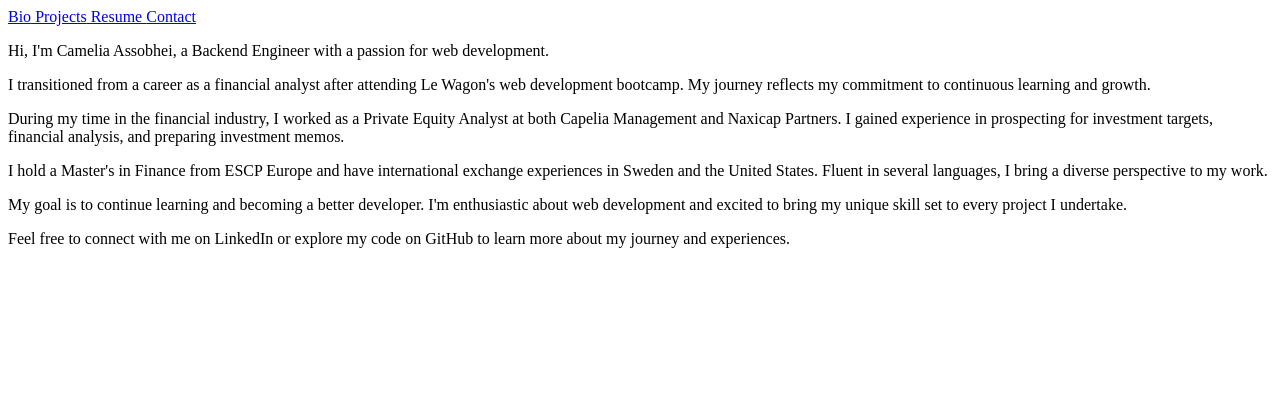
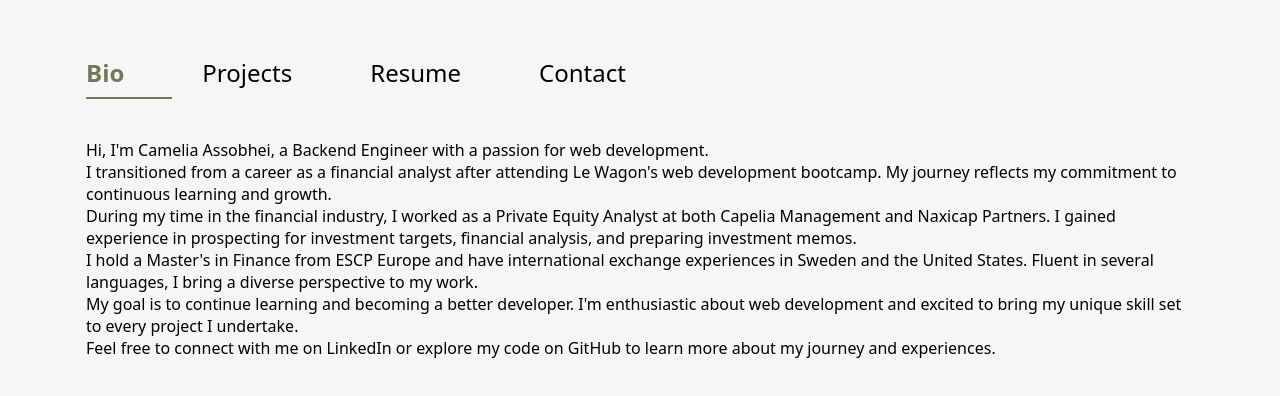
Before and after one commit to Cameliaasb/Resume, a React (Create React App) app: page /bio in a window 1280 px wide. Shown: the top 396 px of the page. Built offline with nearby package versions, Linux system fonts and the light colour scheme.

Commit message:
[FRONT] Started app layout

```diff
--- a/src/App.js
+++ b/src/App.js
@@ -8,7 +8,7 @@ import Contact      from './pages/Contact';
 
 const App = () => {
   return (
-    <div>
+    <div className="container">
       <BrowserRouter>
         <Routes>
           <Route path="/"           element={<Bio       />}> </Route>
--- a/src/components/Languages.js
+++ b/src/components/Languages.js
@@ -1,16 +1,17 @@
-import { useEffect, useState } from 'react';
-import { callGithubAPI } from './GithubAPI';
+import { useEffect, useState }  from 'react';
+import { callGithubAPI }        from './GithubAPI';
 
 const Languages = ({ url }) => {
+  // languages used in repo are stored in URL, so a second API call is needed
 
-  const [data, setData] = useState([])
+  const [projectLanguages, setProjectLanguagees] = useState([])
   useEffect(() => {
     callGithubAPI(url)
-      .then((response) => setData(response.data))
+      .then((response) => setProjectLanguagees(response.data))
   })
 
   return (
-        Object.keys(data)
+    Object.keys(projectLanguages)
   );
 };
 
--- a/src/components/Navbar.js
+++ b/src/components/Navbar.js
@@ -4,11 +4,11 @@ import { NavLink } from 'react-router-dom';
 const Navbar = () => {
 
   return (
-    <div>
-      <NavLink to="/bio"> Bio</NavLink>
-      <NavLink to="/projects"> Projects</NavLink>
-      <NavLink to="/resume"> Resume </NavLink>
-      <NavLink to="/contact"> Contact</NavLink>
+    <div className="navbar">
+      <NavLink to="/bio"        className={(nav) => (nav.isActive? "nav-active" : "")+ " nav"} > Bio       </NavLink>
+      <NavLink to="/projects"   className={(nav) => (nav.isActive? "nav-active" : "")+ " nav"} > Projects  </NavLink>
+      <NavLink to="/resume"     className={(nav) => (nav.isActive? "nav-active" : "")+ " nav"} > Resume    </NavLink>
+      <NavLink to="/contact"    className={(nav) => (nav.isActive? "nav-active" : "")+ " nav"} > Contact   </NavLink>
     </div>
   );
 };
--- a/src/components/Octokit.js
+++ b/src/components/Octokit.js
@@ -1,5 +1,6 @@
+// Github API Documentation
 import { Octokit } from "@octokit/rest"
+
 export const octokit = new Octokit({
      auth: process.env.REACT_APP_GH
-    //  userAgent: 'skylight v1'
 });
--- a/src/components/ProjectsAPI.js
+++ b/src/components/ProjectsAPI.js
@@ -1,29 +1,30 @@
 import React, { useEffect, useState } from 'react';
-import Languages from './Languages';
-import Card from './Card';
-import { callGithubAPI } from './GithubAPI';
+import { callGithubAPI }              from './GithubAPI';
+import Languages  from './Languages';
+import Card       from './Card';
 
 
 const ProjectsAPI = () => {
+
+  // get all starred repos in my github
   const url = "https://api.github.com/users/Cameliaasb/starred"
-
   const [data, setData] = useState([])
   useEffect(() => {
     callGithubAPI(url)
       .then((response) => setData(response.data))
   }, [])
 
-
   return (
-    <div>
+    <div className="container">
       {
-        data.map((project, index) => (
-          <Card key={project.id}
-            project={project}
-            languages={<Languages url={project.languages_url} />} />
-        ))
+        data
+          .map((project) => (
+            <Card key={project.id}
+              project={project}
+              languages={<Languages url={project.languages_url} />}
+            />
+          ))
       }
-
     </div>
   );
 };
--- a/src/pages/Bio.js
+++ b/src/pages/Bio.js
@@ -5,6 +5,8 @@ const Bio = () => {
 
     <div>
       <Navbar />
+
+      <div>
         <p>Hi, I'm Camelia Assobhei, a Backend Engineer with a passion for web development.  </p>
         <p>
           I transitioned from a career as a financial analyst after attending Le Wagon's web development bootcamp.
@@ -25,6 +27,7 @@ const Bio = () => {
         <p> Feel free to connect with me on LinkedIn or explore my code on GitHub to learn more about my journey and experiences.
         </p>
       </div>
+    </div>
   );
 };
 
--- a/src/styles/_common.scss
+++ b/src/styles/_common.scss
@@ -0,0 +1,63 @@
+$primary-color:     black;
+$secondary-color:   #727959;
+$light-color:       #ABB194;
+$light-grey:        #F6F6F6;
+
+
+#root {
+  padding-inline:   16px;
+  display:          flex;
+  justify-content:  space-between;
+  align-items:      center;
+  margin-top:       3rem;
+}
+
+
+body {
+  background-color:   $light-grey;
+}
+
+
+a {
+  text-decoration:    none;
+  color:              $primary-color;
+}
+
+*,
+*::before,
+*::after {
+  font-family:       'Noto Sans', sans-serif;
+  margin:             0;
+  padding:            0;
+  box-sizing:         border-box;
+}
+
+
+
+/* responsive for large than 575px screen */
+@media (min-width: 575px) {
+  #root {
+    max-width: 540px;
+    width: 100%;
+    margin-inline: auto;
+}}
+
+/* responsive for large than 768px screen*/
+@media (min-width: 768px) {
+  #root { max-width: 720px; }
+}
+
+/* responsive for large than 992px screen */
+@media (min-width: 992px) {
+  #root { max-width: 960px; }
+}
+
+/* responsive for large than 1200px screen */
+@media (min-width: 1200px) {
+  #root { max-width: 1140px; }
+}
+
+/* responsive for large than 1400px screen */
+@media (min-width: 1400px) {
+  #root { max-width: 1320px; }
+}
--- /dev/null
+++ b/src/styles/components/navbar.scss
@@ -0,0 +1,20 @@
+.navbar {
+  display:          flex;
+  font-size:        24px;
+  margin-bottom:    40px;
+  gap:              30px;
+
+  .nav {
+    padding:        8px 48px 8px 0px;
+  }
+
+  .nav-active {
+    font-weight:    bold;
+    color:          $secondary-color;
+    border-bottom:  2px solid $secondary-color;
+  }
+
+
+
+
+}
--- a/src/styles/index.scss
+++ b/src/styles/index.scss
@@ -1 +1,2 @@
 @import 'common';
+@import 'components/navbar.scss';
```
Lines whose indentation alone changed are shown as unchanged.
